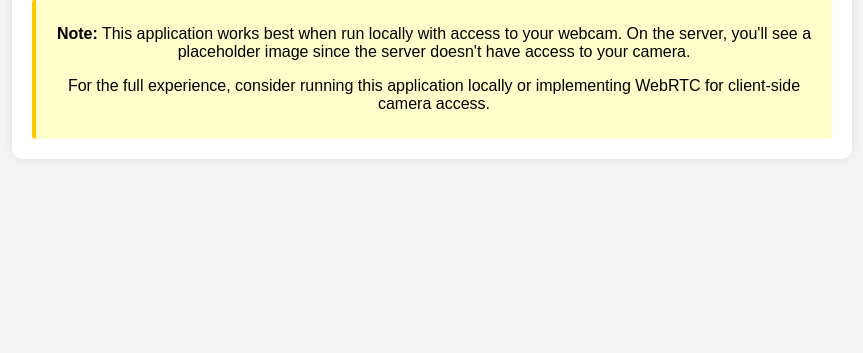
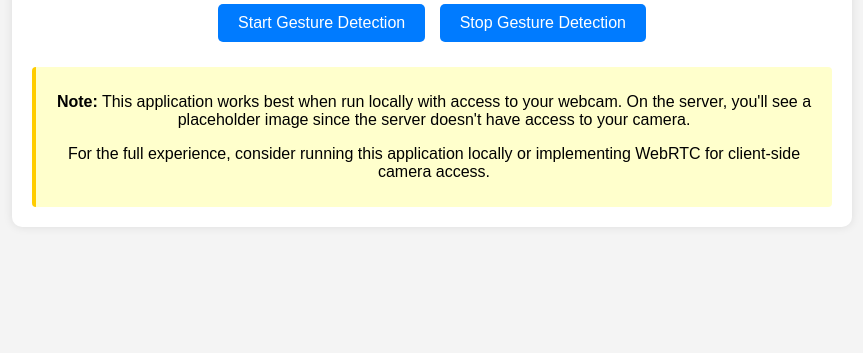
Before and after one commit to Verril-hash/finger-gesture, a Flask app: page / in a window 1280 px wide. Shown: the part 447-800 px from the top of the page, without its empty margins (208-1071 px from the left). Run offline with Flask 3, Linux system fonts and the light colour scheme.

Commit message:
Committed changes

```diff
--- a/app.py
+++ b/app.py
@@ -11,6 +11,7 @@
 # Global variables
 output_frame = None
 lock = threading.Lock()
+processing = False
 
 # Initialize MediaPipe Hands
 mp_hands = mp.solutions.hands
@@ -26,6 +27,25 @@
 # Finger tip landmark indices
 finger_tips = [8, 12, 16, 20]  # Index, Middle, Ring, Pinky
 thumb_tip = 4
+
+def gesture_worker():
+    global processing
+    import cv2
+    import mediapipe as mp
+
+    cap = cv2.VideoCapture(0)
+    mp_hands = mp.solutions.hands.Hands()
+
+    while processing:
+        ret, frame = cap.read()
+        if not ret:
+            break
+
+        # Process frame here (gesture detection)
+        results = mp_hands.process(cv2.cvtColor(frame, cv2.COLOR_BGR2RGB))
+        # You can log or store results somewhere here
+
+    cap.release()
 
 def detect_fingers():
     global output_frame, lock
@@ -124,6 +144,22 @@
 def client_side():
     return render_template('client_side.html')
 
+@app.route('/start')
+def start_processing():
+    global processing
+    if not processing:
+        processing = True
+        thread = threading.Thread(target=gesture_worker)
+        thread.daemon = True
+        thread.start()
+    return "Gesture processing started."
+
+@app.route('/stop')
+def stop_processing():
+    global processing
+    processing = False
+    return "Gesture processing stopped."
+
 if __name__ == '__main__':
     # Start the finger detection in a separate thread
     t = threading.Thread(target=detect_fingers)
--- a/templates/index.html
+++ b/templates/index.html
@@ -35,6 +35,22 @@
             border-left: 4px solid #ffcc00;
             border-radius: 4px;
         }
+        .controls {
+            margin-top: 20px;
+        }
+        button {
+            padding: 10px 20px;
+            margin: 5px;
+            font-size: 16px;
+            color: #fff;
+            background-color: #007bff;
+            border: none;
+            border-radius: 5px;
+            cursor: pointer;
+        }
+        button:hover {
+            background-color: #0056b3;
+        }
     </style>
 </head>
 <body>
@@ -42,6 +58,10 @@
         <h1>Finger Gesture Detection</h1>
         <div>
             <img src="{{ url_for('video_feed') }}" alt="Video Stream">
+        </div>
+        <div class="controls">
+            <button onclick="fetch('/start')">Start Gesture Detection</button>
+            <button onclick="fetch('/stop')">Stop Gesture Detection</button>
         </div>
         <div class="note">
             <p><strong>Note:</strong> This application works best when run locally with access to your webcam.
```
Also changed, not shown: 1 other file.
